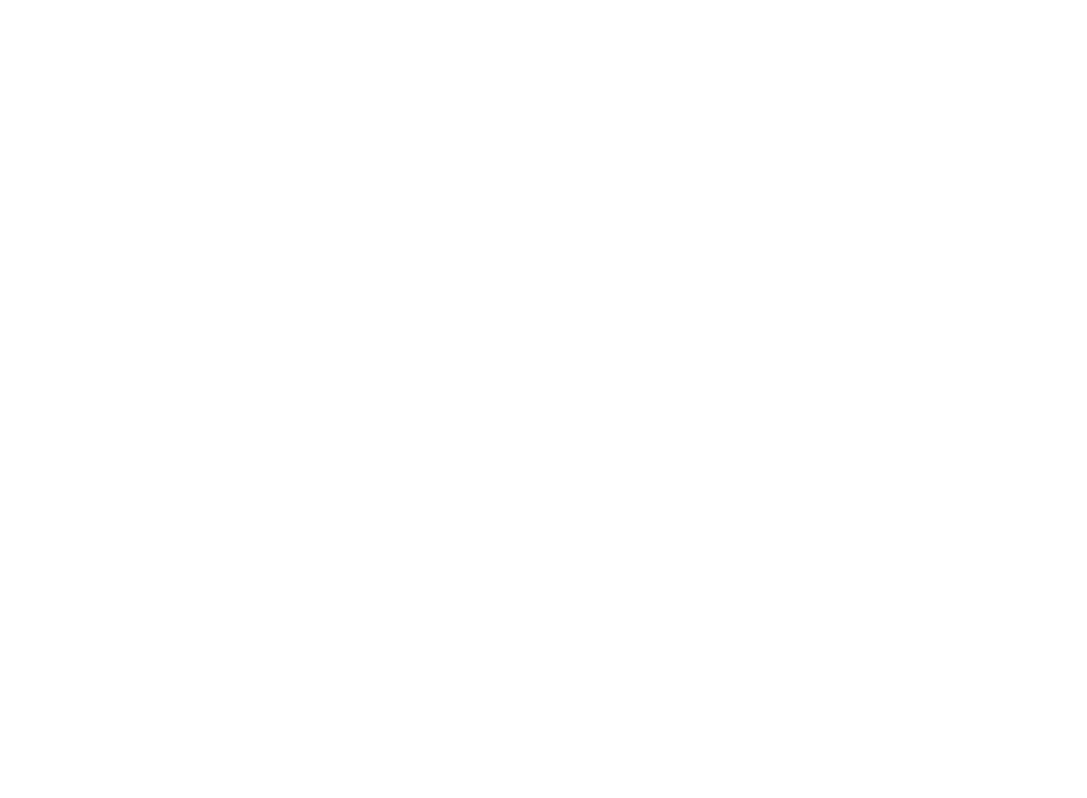
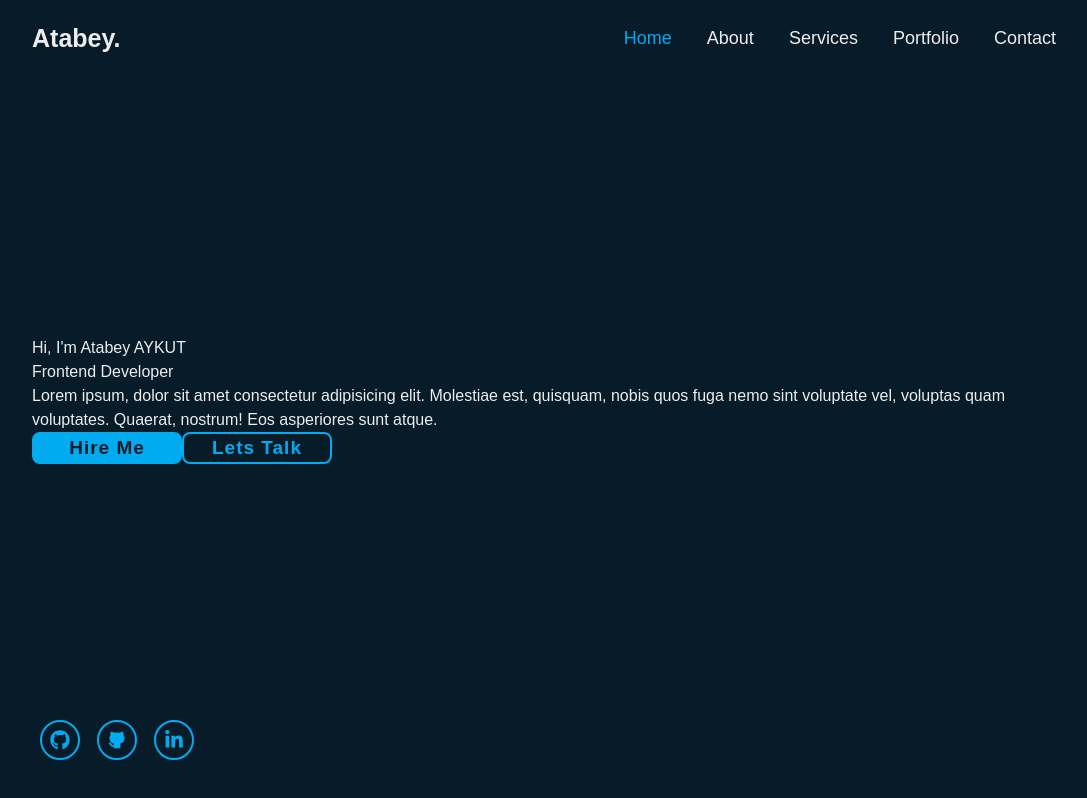
Before and after one commit to atabeyaykut/PersonalPage, a React (Vite) app: page / in a window 1280 px wide. Shown: the whole page, without its empty margins (96-1183 px from the left). Built offline with nearby package versions, Linux system fonts and the light colour scheme.

Commit message:
Add Header and HomePage components, integrate react-icons, and update styles

```diff
--- a/package.json
+++ b/package.json
@@ -13,6 +13,7 @@
     "@tailwindcss/vite": "^4.0.4",
     "react": "^19.0.0",
     "react-dom": "^19.0.0",
+    "react-icons": "^5.4.0",
     "tailwindcss": "^4.0.4"
   },
   "devDependencies": {
--- a/src/App.jsx
+++ b/src/App.jsx
@@ -1,10 +1,13 @@
 import './App.css'
+import Header from './components/Header'
+import HomePage from './components/HomePage/HomePage'
 
 function App() {
 
   return (
     <>
-
+      <Header />
+      <HomePage />
     </>
   )
 }
--- /dev/null
+++ b/src/components/Header.jsx
@@ -0,0 +1,20 @@
+import React from 'react'
+
+function Header() {
+    return (
+        <header className="header">
+            <a href="#" className="logo">Atabey.</a>
+
+            <nav className="navbar">
+                <a href="#" className='active'>Home</a>
+                <a href="#">About</a>
+                <a href="#">Services</a>
+                <a href="#">Portfolio</a>
+                <a href="#">Contact</a>
+            </nav>
+
+        </header>
+    )
+}
+
+export default Header
--- /dev/null
+++ b/src/components/HomePage/HomePage.jsx
@@ -0,0 +1,27 @@
+import React from 'react'
+import { FaGithub } from "react-icons/fa";
+import { TbBrandGithubFilled } from "react-icons/tb";
+import { FaLinkedinIn } from "react-icons/fa6";
+
+function HomePage() {
+    return (
+        <section className="home">
+            <div className="hom-content">
+                <h1>Hi, I'm Atabey AYKUT</h1>
+                <h3>Frontend Developer</h3>
+                <p>Lorem ipsum, dolor sit amet consectetur adipisicing elit. Molestiae est, quisquam, nobis quos fuga nemo sint voluptate vel, voluptas quam voluptates. Quaerat, nostrum! Eos asperiores sunt atque.</p>
+                <div className="btn-box">
+                    <a href="#">Hire Me</a>
+                    <a href="#">Lets Talk</a>
+                </div>
+            </div>
+            <div className="home-sci">
+                <a href="#"><FaGithub /></a>
+                <a href="#"><TbBrandGithubFilled /></a>
+                <a href="#"><FaLinkedinIn /></a>
+            </div>
+        </section>
+    )
+}
+
+export default HomePage
--- a/src/index.css
+++ b/src/index.css
@@ -1,13 +1,157 @@
 @import "tailwindcss";
+@import url('https://fonts.googleapis.com/css2?family=Poppins:wght@100;200;300;400;500;600;700;800;900&display=swap');
 
 * {
-  margin: 0
+  margin: 0;
+  padding: 0;
+  box-sizing: border-box;
+  font-family: 'Poppins', sans-serif;
 }
 
-a {
-  all: unset
+body {
+  background: #081b29;
+  color: #ededed;
 }
 
-li {
-  all: unset;
+.header {
+  position: fixed;
+  top: 0;
+  left: 0;
+  width: 100%;
+  padding: 20px 10%;
+  background: transparent;
+  display: flex;
+  justify-content: space-between;
+  align-items: center;
+  z-index: 100;
 }
+
+.logo {
+  font-size: 25px;
+  color: #ededed;
+  text-decoration: none;
+  font-weight: 600;
+}
+
+.navbar a {
+  font-size: 18px;
+  color: #ededed;
+  text-decoration: none;
+  font-weight: 500;
+  margin-left: 35px;
+}
+
+.navbar a:hover,
+.navbar a.active {
+  color: #00abf0;
+}
+
+.home {
+  height: 100vh;
+  display: flex;
+  align-items: center;
+  padding: 0 10%;
+}
+
+.home-content {
+  max-width: 600px;
+}
+
+.home-content h1 {
+  font-size: 56px;
+  font-weight: 700;
+  line-height: 1.2;
+}
+
+.home-content h3 {
+  font-size: 32px;
+  font-weight: 700;
+  color: #00abf0;
+}
+
+.home-content p {
+  font-size: 16px;
+  margin: 20px 0 40px;
+}
+
+.home-content .btn-box {
+  display: flex;
+  justify-content: space-between;
+  width: 345px;
+  height: 50px;
+}
+
+.btn-box a {
+  position: relative;
+  display: inline-flex;
+  justify-content: center;
+  align-items: center;
+  width: 150px;
+  height: 100%;
+  background: #00abf0;
+  border: 2px solid #00abf0;
+  border-radius: 8px;
+  font-size: 19px;
+  color: #081b29;
+  text-decoration: none;
+  font-weight: 600;
+  letter-spacing: 1px;
+  z-index: 1;
+  overflow: hidden;
+  transition: .5s;
+}
+
+.btn-box a:hover {
+  color: #00abf0;
+}
+
+.btn-box a:nth-child(2) {
+  background: transparent;
+  color: #00abf0;
+}
+
+.btn-box a:nth-child(2):hover {
+  color: #081b29;
+}
+
+.btn-box a:nth-child(2)::before {
+  background: #00abf0;
+}
+
+.btn-box a::before {
+  content: "";
+  position: absolute;
+  top: 0;
+  left: 0;
+  width: 0;
+  height: 100%;
+  background: #081b29;
+  z-index: -1;
+  transition: .5s;
+}
+
+.btn-box a:hover::before {
+  width: 100%;
+}
+
+.home-sci {
+  position: absolute;
+  bottom: 40px;
+  width: 170px;
+  display: flex;
+  justify-content: space-around;
+}
+
+.home-sci a {
+  display: inline-flex;
+  justify-content: center;
+  align-items: center;
+  width: 40px;
+  height: 40px;
+  background: transparent;
+  border: 2px solid #00abf0;
+  border-radius: 50%;
+  font-size: 20px;
+  color: #00abf0;
+  text-decoration: none;
+}
```
Also changed, not shown: 1 other file (tests, documents, lock files or other folders).
